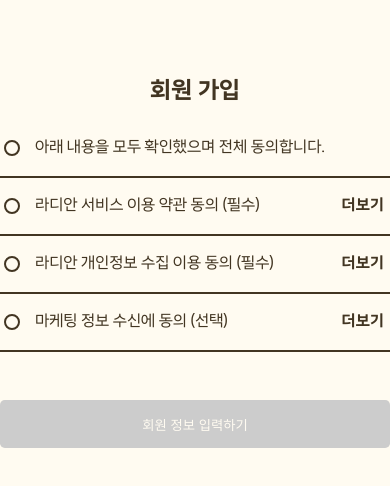
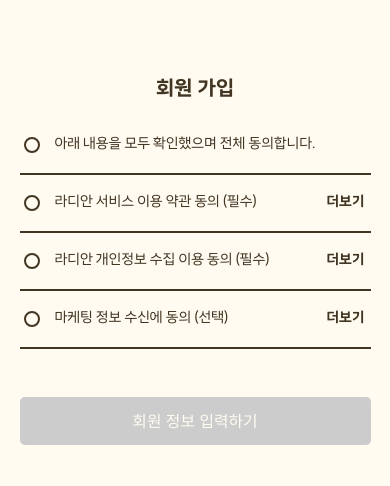
Before and after one commit to ormcamp-fe-3rd/radian, a React (Vite) app: page /register in a window 390 px wide. Shown: the top 486 px of the page. Built offline with nearby package versions, Linux system fonts and the light colour scheme.

Commit message:
[초안] 기본 반응형 설정

```diff
--- a/src/pages/Register.tsx
+++ b/src/pages/Register.tsx
@@ -98,7 +98,7 @@
                 setNextStepAnimation('fade-animation');
                 setTimeout(() => {
                   navigate('/register/form');
-                }, 300);
+                }, 200);
               } else {
                 alert('필수 약관에 동의해주세요.');
               }
--- a/src/styles/Register.css
+++ b/src/styles/Register.css
@@ -22,7 +22,6 @@
 body {
   background-color: var(--sub-color);
   color: var(--main-color);
-  overflow: hidden;
 }
 
 .register-title {
@@ -36,6 +35,7 @@
 .container {
   font-family: line-seed;
   font-weight: 400;
+  font-size: 1rem;
   max-width: 800px;
   width: 100%;
   height: 300px;
@@ -65,10 +65,10 @@
   margin: 0 0 0 auto;
   font-family: line-seed;
   font-weight: 700;
+  font-size: 1em;
   color: var(--main-color);
   border: none;
   background: transparent;
-  font-size: 1rem;
   cursor: pointer;
 }
 
@@ -94,12 +94,12 @@
   border-radius: 10px;
   padding: 1.5rem;
   overflow-y: scroll;
-  font-size: 1rem;
   line-height: 1.5;
 }
 
 .next-step-button {
   width: 100%;
+  font-size: 1.1em;
   margin: 3rem auto;
   display: block;
   height: 3rem;
@@ -139,8 +139,8 @@
 
 small {
   color: #ff0000;
-  font-size: 12px;
-  margin-top: 4px;
+  font-size: 0.75em;
+  margin-top: 0.2em;
   display: block;
 }
 
@@ -151,17 +151,17 @@
   }
   to {
     opacity: 0;
-    transform: translateX(-100vw);
+    transform: translateX(-5vw);
   }
 }
 
 .fade-animation {
-  animation: fade-out 0.3s ease-out forwards;
+  animation: fade-out 0.2s ease-out forwards;
 }
 
 @keyframes fade-in-from-right {
   from {
-    transform: translateX(100vw);
+    transform: translateX(5vw);
     opacity: 0;
   }
   to {
@@ -171,5 +171,24 @@
 }
 
 .slide-from-right {
-  animation: fade-in-from-right 0.3s ease-out forwards;
+  animation: fade-in-from-right 0.2s ease-out forwards;
 }
+
+@media (max-width: 744px) {
+  .container {
+    width: 85%;
+    margin: auto;
+    font-size: 0.95rem;
+  }
+}
+
+@media (max-width: 402px) {
+  .container {
+    width: 90%;
+    font-size: 0.9rem;
+  }
+
+  .register-title {
+    font-size: 1.3rem;
+  }
+}
```
